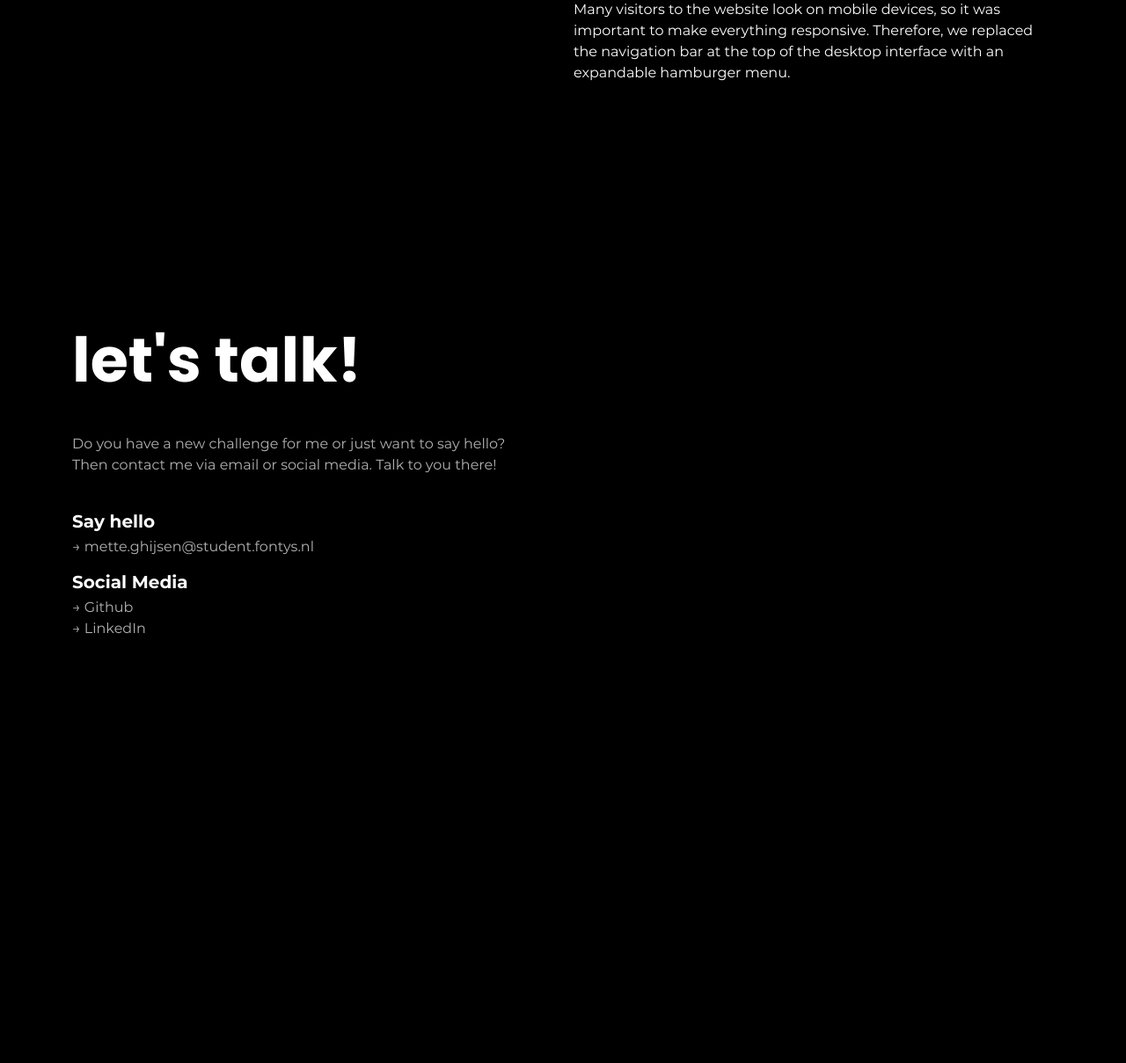
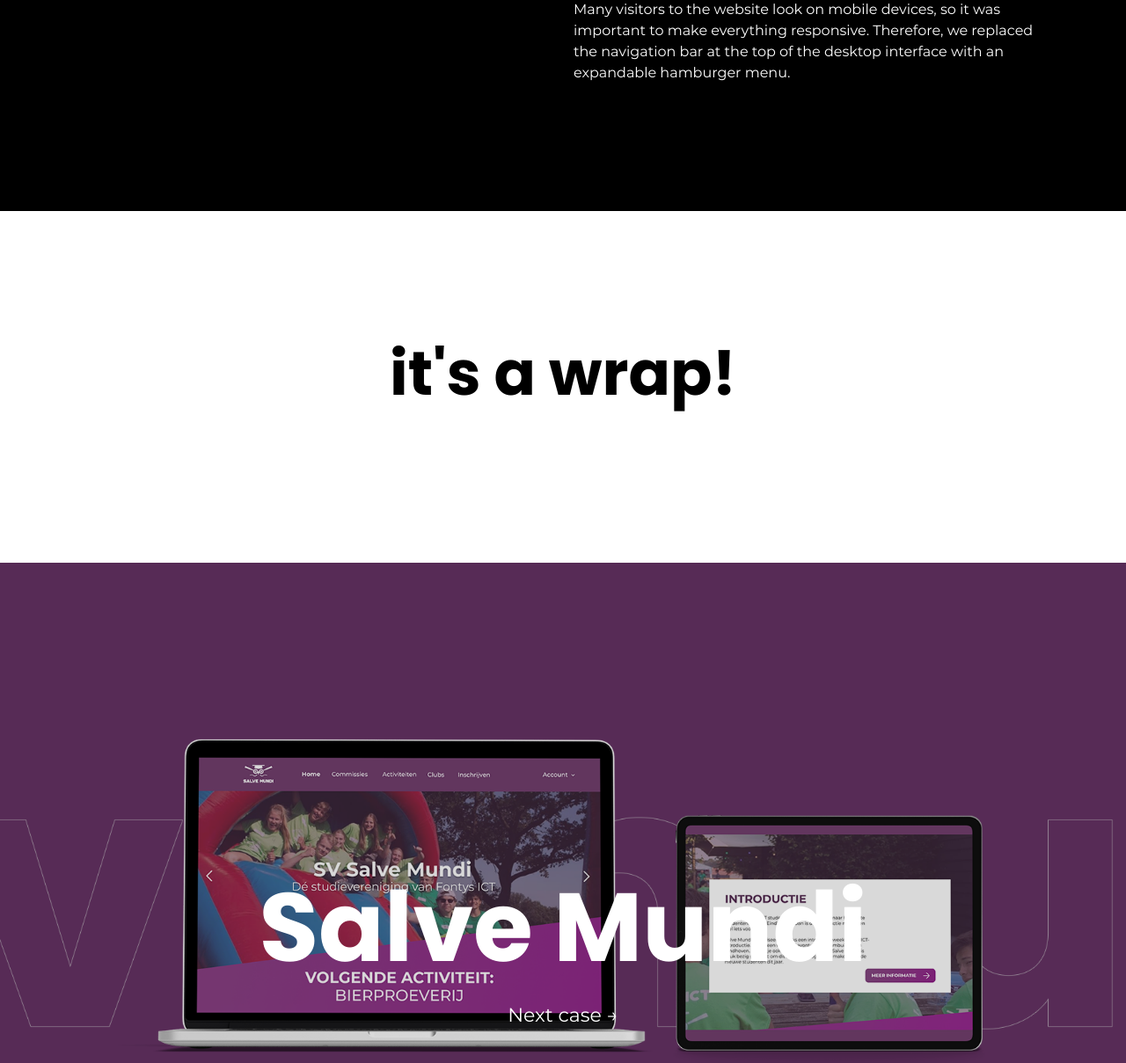
Before and after one commit to metteghijsen/metteghijsen.nl, a PHP site: page /nore.html in a window 1280 px wide. Shown: the part 5291-6500 px from the top of the page at 88% size. Before the commit the page ends 6011 px from the top, so only its background shows below. Run offline with PHP 8.4, Linux system fonts and the light colour scheme; some web fonts are replaced.

Commit message:
Next-project knoppen toegevoegd

```diff
--- a/css/style.css
+++ b/css/style.css
@@ -899,7 +899,7 @@
 /*contact styling*/
 
 .contact{
-    padding: 15vh 0 25vh 0;
+    padding: 30vh 0 25vh 0;
     background-color: var(--background-color);
     position: relative;
 }
@@ -1159,3 +1159,28 @@
     width: 100%;
     height: auto;
 }
+
+.whitespace{
+    height: 50vh;
+    display: flex;
+    justify-content: center;
+    align-items: center;
+    background-color: var(--text-color);
+}
+
+.whitespace h2{
+    font-family: Poppins-Bold, sans-serif;
+    color: var(--background-color);
+    font-size: 70px;
+    margin: 0 0 30px 0;
+    line-height: 100px;
+    cursor: default;
+    text-align: center;
+}
+
+.next-project{
+    background-attachment: fixed;
+    background-position: center;
+    background-repeat: no-repeat;
+    background-size: cover;
+}
--- a/nore.html
+++ b/nore.html
@@ -242,6 +242,27 @@
         </div>
     </section>
 
+    <section class="whitespace">
+        <h2 data-aos="fade-up" data-aos-duration="500">it's a wrap!</h2>
+    </section>
+
+    <section>
+        <a href="salvemundi.html" class="project-header salvemundi next-project">
+            <div class="container">
+                <div class="row">
+                    <div class="col-sm-12 project-title" data-aos="fade-up" data-aos-duration="500">
+                        <p>Salve Mundi</p>
+                    </div>
+                    <div class="col-sm-12">
+                        <div class="project-subtitle" data-aos="fade-up" data-aos-duration="500" cursor-class="arrow">
+                            <p>Next case →</p>
+                        </div>
+                    </div>
+                </div>
+            </div>
+        </a>
+    </section>
+
 
 
     <section class="contact" id="contact">
```
Also changed, not shown: fontys.html (+22 -1 lines), index.html (+1 -20 lines), pWebsiteS2.html (+3 -15 lines), printpal.html (+31 -21 lines), salvemundi.html (+20 -3 lines), img/case-img/nore/nore-img2.png (deleted).
